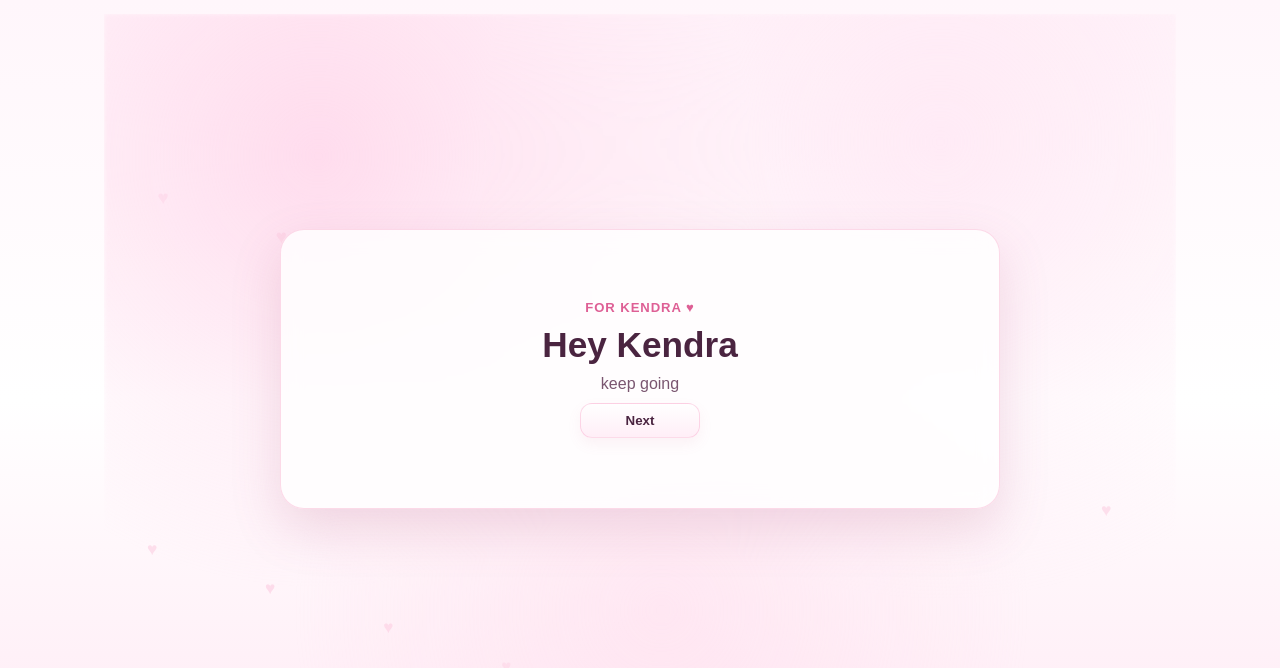
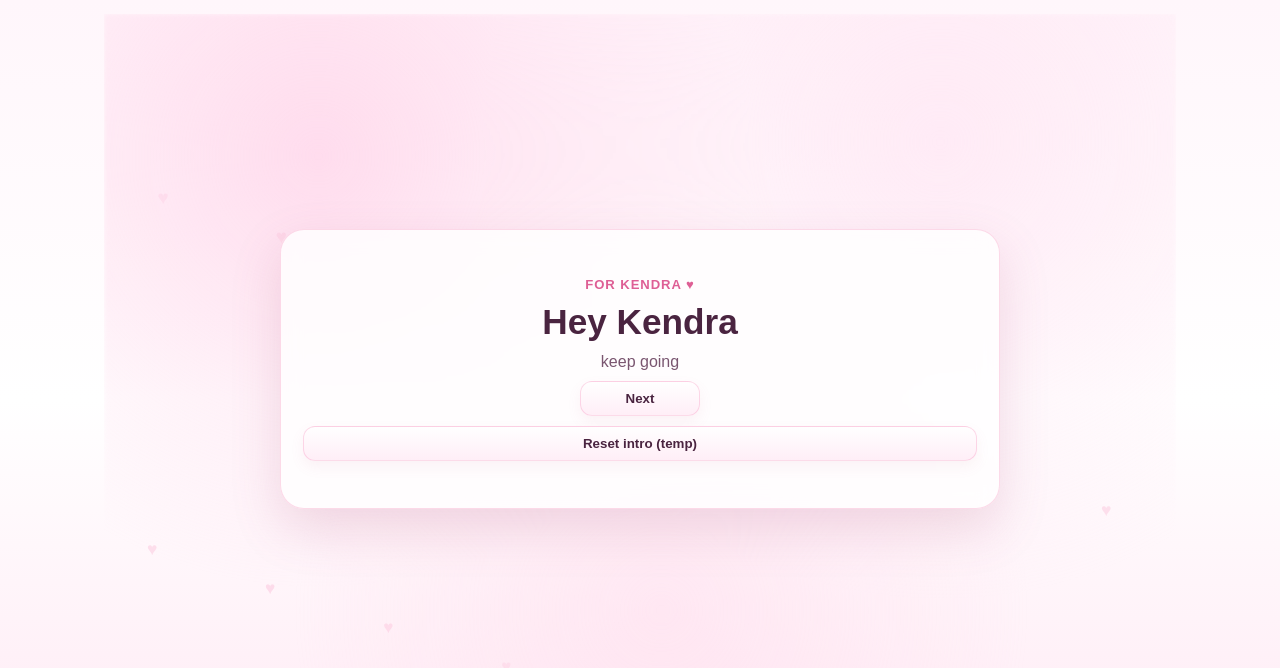
Before and after one commit to Metz893/Kendra, a Next.js app: page / in a window 1280 px wide. Shown: the top 668 px of the page. Built offline with nearby package versions, Linux system fonts and the light colour scheme.

Commit message:
Update 8

```diff
--- a/app/page.tsx
+++ b/app/page.tsx
@@ -7,8 +7,8 @@ import { useEffect, useState } from 'react';
 const INTRO_SEEN_KEY = 'kendra_intro_seen';
 
 const heroPhotos = [
-  'D6B08F87-889D-44BA-B07E-E1CDEC86E73F_1_105_c.jpeg',
-  'DD7E2388-717E-46F4-B9F0-88308A048390_1_105_c.jpeg',
+  'new4.jpeg',
+  'new3.jpeg',
   '438D1244-8E88-4871-ABB5-A9FA9A7FD8F5_1_105_c.jpeg',
 ];
 
@@ -109,6 +109,15 @@ export default function HomePage() {
               </p>
               <button className="intro-btn" onClick={nextIntro}>
                 {introIndex < introSteps.length - 1 ? 'Next' : 'Continue'}
+              </button>
+              <button
+                className="btn-link"
+                onClick={() => {
+                  localStorage.removeItem('kendra_intro_seen');
+                  window.location.reload();
+                }}
+              >
+                Reset intro (temp)
               </button>
             </div>
           )}
```
